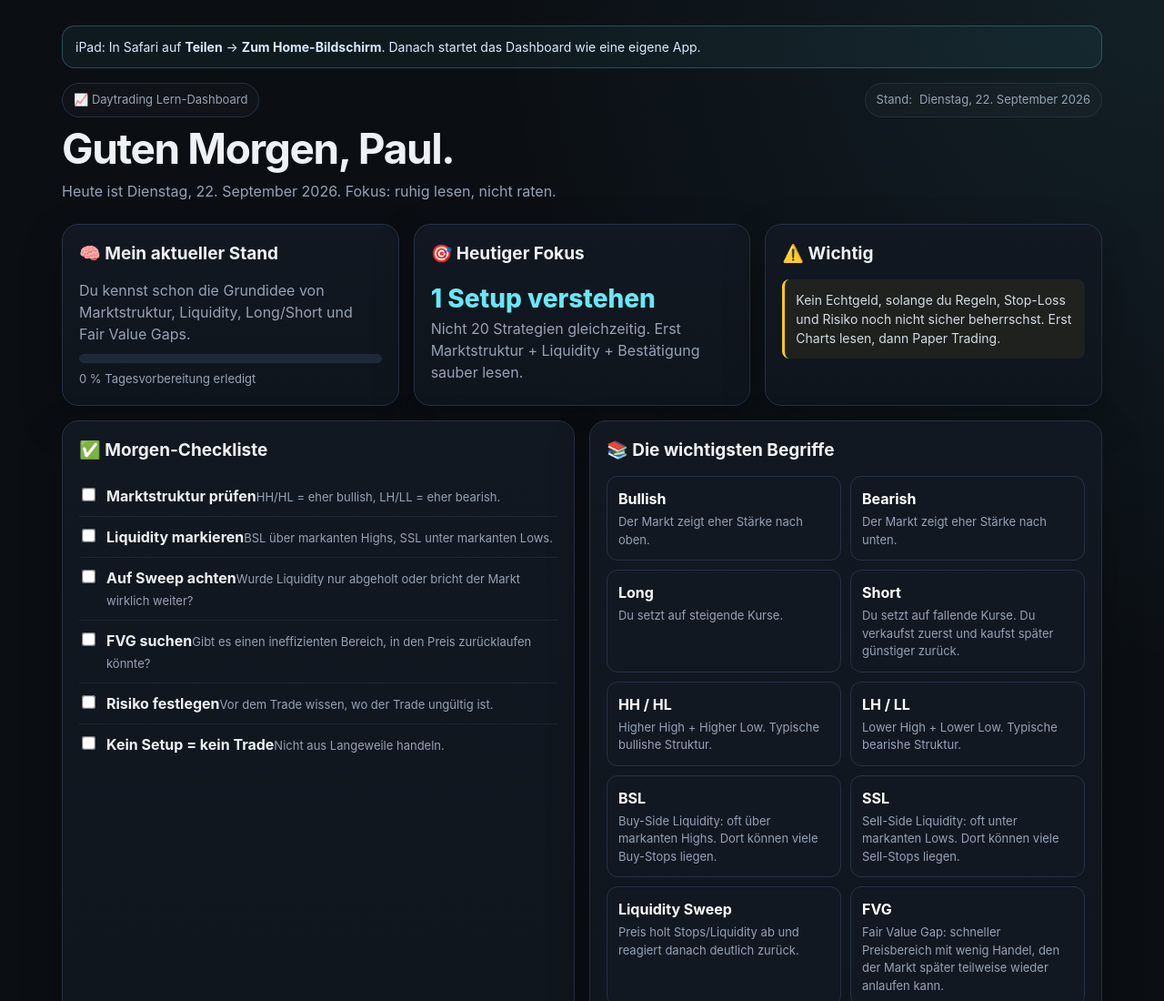
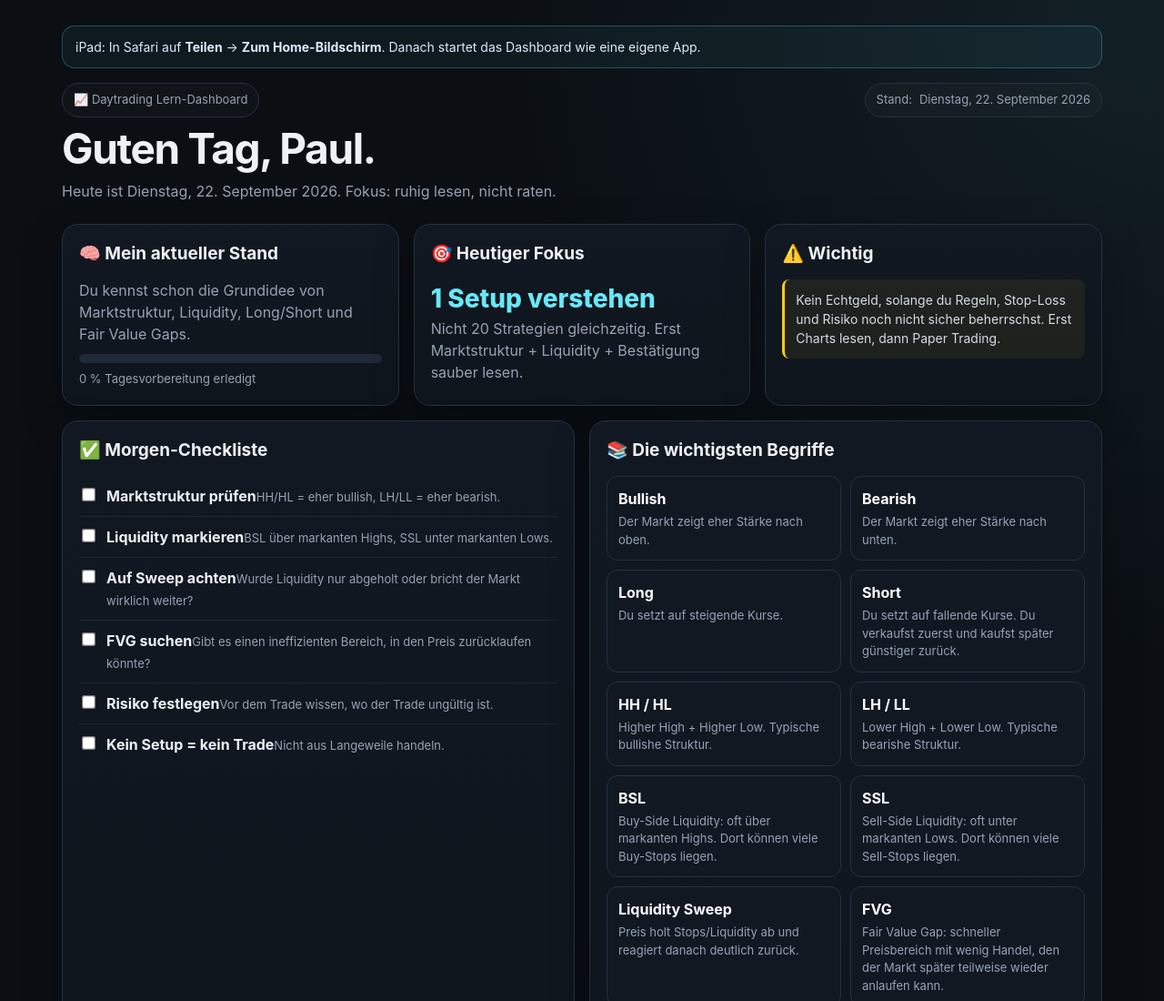
Before and after one commit to pe1784127-rgb/Daytrading-Dashboard, a plain HTML site: page index.html in a window 1280 px wide. Shown: the top 1100 px of the page at 91% size. Drawn offline with Linux system fonts and the light colour scheme.

Commit message:
Update index.html

```diff
--- a/index.html
+++ b/index.html
@@ -134,7 +134,7 @@
     <header>
       <div>
         <div class="tag">📈 Daytrading Lern-Dashboard</div>
-        <h1>Guten Morgen, Paul.</h1>
+        <h1>Guten Tag, Paul.</h1>
         <p id="dateText">Heute zählt nicht Gewinn, sondern saubere Ausführung.</p>
       </div>
       <div class="tag">Stand: <span id="today"></span></div>
```
